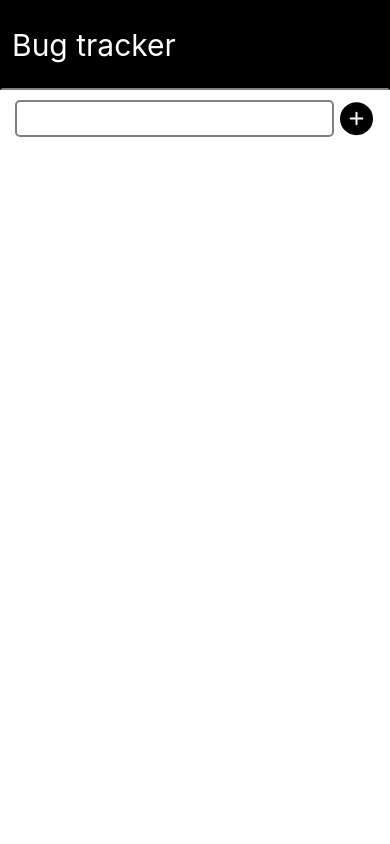
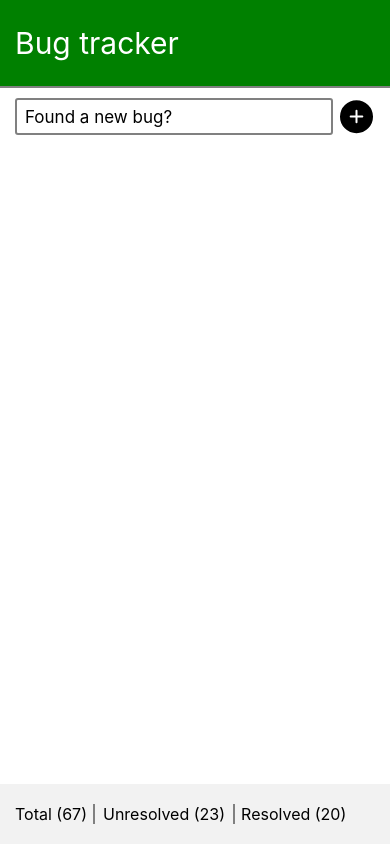
Before and after one commit to Hemsleek/Bug_tracker_mobile, a React Native app: screen / in a window 390 px wide. Built offline with nearby package versions, Linux system fonts and the light colour scheme.

Commit message:
footer items

```diff
--- a/app/components/BugTracker.jsx
+++ b/app/components/BugTracker.jsx
@@ -1,5 +1,5 @@
 import React from 'react'
-import { StyleSheet, Text, View, Platform, TextInput } from 'react-native'
+import { StyleSheet, Text, View, Platform, TextInput,ScrollView } from 'react-native'
 import { AddIcon } from './icons/bugsIcon'
 
 export default function BugTracker() {
@@ -9,8 +9,21 @@ export default function BugTracker() {
                 <Text style={styles.headingText}>Bug tracker</Text>
             </View>
             <View style={styles.form}>
-                <TextInput underlineColorAndroid='transparent' allowFontScaling={true} style={styles.formInput} />
+                <TextInput underlineColorAndroid='transparent'
+                allowFontScaling={true} style={styles.formInput}
+                placeholder="Found a new bug?"
+                />
                 <AddIcon />
+            </View>
+            <View style={styles.bugs}>
+                <ScrollView showsVerticalScrollIndicator={false} >
+
+                </ScrollView>
+            </View>
+            <View style={styles.info}>
+                <Text style={styles.infoTexts}>Total (67)</Text>
+                <Text style={[styles.infoTexts, styles.infoText]}>Unresolved (23)</Text>
+                <Text style={styles.infoTexts}>Resolved (20)</Text>
             </View>
       </View>
     )
@@ -22,12 +35,12 @@ const styles = StyleSheet.create({
         padding: Platform.OS == 'andriod' ? StatusBar.currentHeight : 0
       },
       heading: {
-        backgroundColor: '#000',
+        backgroundColor: 'green',
         paddingVertical: 25,
-        paddingLeft: 10,
+        paddingLeft: 15,
         borderBottomColor: 'gray',
         borderStyle: 'solid',
-        borderWidth: 2
+        borderBottomWidth: 2
 
       },
       headingText: {
@@ -46,10 +59,34 @@ const styles = StyleSheet.create({
         borderColor: 'gray',
         borderStyle: 'solid',
         borderWidth: 2,
-        marginRight: 4,
+        marginRight: 5,
         paddingHorizontal: 8,
-        borderRadius: 5,
+        borderRadius: 3,
         fontSize: 17,
 
+      },
+      bugs:{
+          flex:1
+      },
+      info:{
+          flexDirection:'row',
+          paddingVertical:20,
+          alignItems:'center',
+          paddingLeft:15,
+          backgroundColor:'#f2f2f2' ,
+      },
+      infoTexts:{
+        fontSize:16,
+        marginRight:6
+
+      },
+      infoText:{
+        borderLeftColor: 'gray',
+        borderRightColor:'gray',
+        borderRightWidth: 2,
+        borderLeftWidth: 2,
+        borderStyle: 'solid',
+        paddingHorizontal:8
       }
+
 })
```
